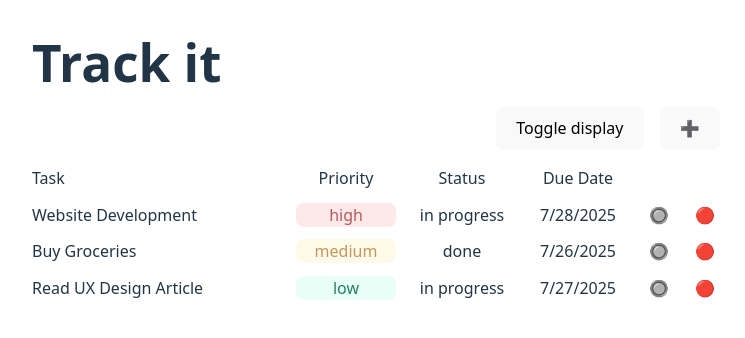
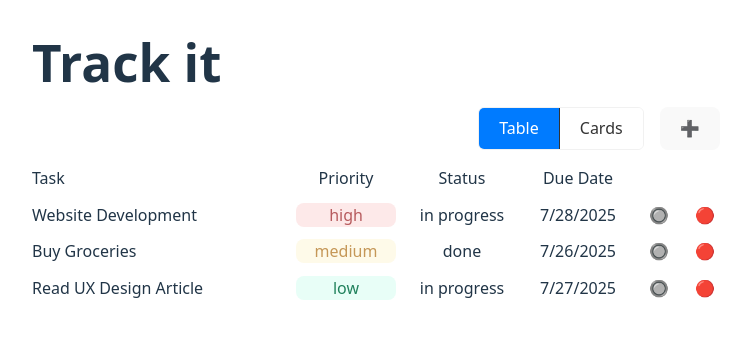
Before and after one commit to Gal-Ben-David/track-it, a React (Vite) app: page / in a window 1280 px wide. Shown: the top 338 px of the page, without its empty margins (264-1009 px from the left). Built offline with nearby package versions, Linux system fonts and the light colour scheme.

Commit message:
Add DisplayToggle component

```diff
--- a/src/assets/styles/basics/base.css
+++ b/src/assets/styles/basics/base.css
@@ -58,6 +58,12 @@ p {
     margin: 0;
 }
 
+input {
+    border: 1px solid var(--clr-border);
+    padding: .5em;
+    border-radius: .5em;
+}
+
 button {
     border-radius: 8px;
     border: 1px solid transparent;
--- /dev/null
+++ b/src/assets/styles/components/DisplayToggle.css
@@ -0,0 +1,33 @@
+.toggle-container {
+    display: inline-flex;
+    border: 1px solid var(--clr-border);
+    border-radius: 6px;
+    overflow: hidden;
+    user-select: none;
+    font-weight: 600;
+}
+
+.toggle-btn {
+    background-color: white;
+    border: none;
+    border-radius: 0;
+    padding: 8px 20px;
+    cursor: pointer;
+    transition: background-color 0.3s ease;
+    color: #333;
+    flex: 1;
+    font-size: 1rem;
+}
+
+.toggle-btn:hover {
+    background-color: #eee;
+}
+
+.toggle-btn.active {
+    background-color: #007bff;
+    color: white;
+}
+
+.toggle-btn:first-child {
+    border-right: 1px solid #333;
+}
--- a/src/assets/styles/style.css
+++ b/src/assets/styles/style.css
@@ -5,6 +5,7 @@
 @import './components/TodoList.css';
 @import './components/TodoPreview.css';
 @import './components/SelectModal.css';
+@import './components/DisplayToggle.css';
 
 /*pages*/
 @import './pages/TodoIndex.css';
--- /dev/null
+++ b/src/components/DisplayToggle.tsx
@@ -0,0 +1,19 @@
+
+export function DisplayToggle({ display, setDisplay }: { display: 'table' | 'cards', setDisplay: (value: 'table' | 'cards') => void }) {
+    return (
+        <div className="toggle-container">
+            <button
+                className={`toggle-btn ${display === 'table' ? 'active' : ''}`}
+                onClick={() => setDisplay('table')}
+            >
+                Table
+            </button>
+            <button
+                className={`toggle-btn ${display === 'cards' ? 'active' : ''}`}
+                onClick={() => setDisplay('cards')}
+            >
+                Cards
+            </button>
+        </div>
+    )
+}
--- a/src/components/TodoList.tsx
+++ b/src/components/TodoList.tsx
@@ -3,6 +3,7 @@ import type { Todo } from "../types/todo";
 import { TodoPreview } from "./TodoPreview";
 import { TodoForm } from "./TodoForm";
 import { todoService } from "../services/todo.service";
+import { DisplayToggle } from "./DisplayToggle";
 
 export function TodoList({ todos, onSubmit, editingTodo, setEditingTodo, onRemoveTodo }:
     {
@@ -12,17 +13,14 @@ export function TodoList({ todos, onSubmit, editingTodo, setEditingTodo, onRemov
         setEditingTodo: (todo: Todo) => void,
         onRemoveTodo: (id: string) => void
     }) {
-    const [display, setDisplay] = useState<string>('table')
 
-    const handleDisplayChange = () => {
-        setDisplay(prev => prev === 'table' ? 'cards' : 'table')
-    }
+    const [display, setDisplay] = useState<'table' | 'cards'>('table')
 
     return (
         <>
             <div className="actions">
-                <button onClick={handleDisplayChange}>Toggle display</button>
-                <button onClick={() => setEditingTodo(todoService.getEmptyTodo())}>➕</button>
+                <DisplayToggle setDisplay={setDisplay} display={display} />
+                <button className="adding-task-btn" onClick={() => setEditingTodo(todoService.getEmptyTodo())}>➕</button>
             </div>
 
             <ul className={`todo-list ${display}`}>
```
